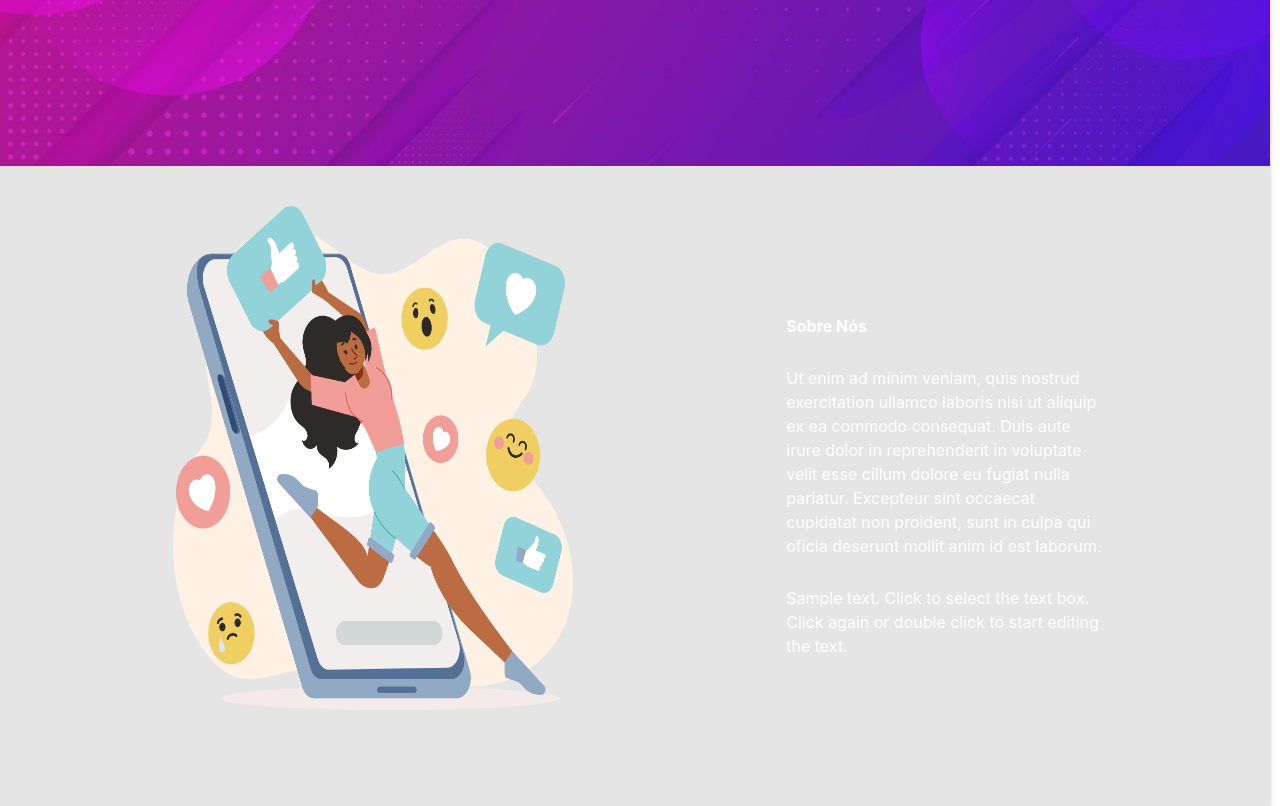
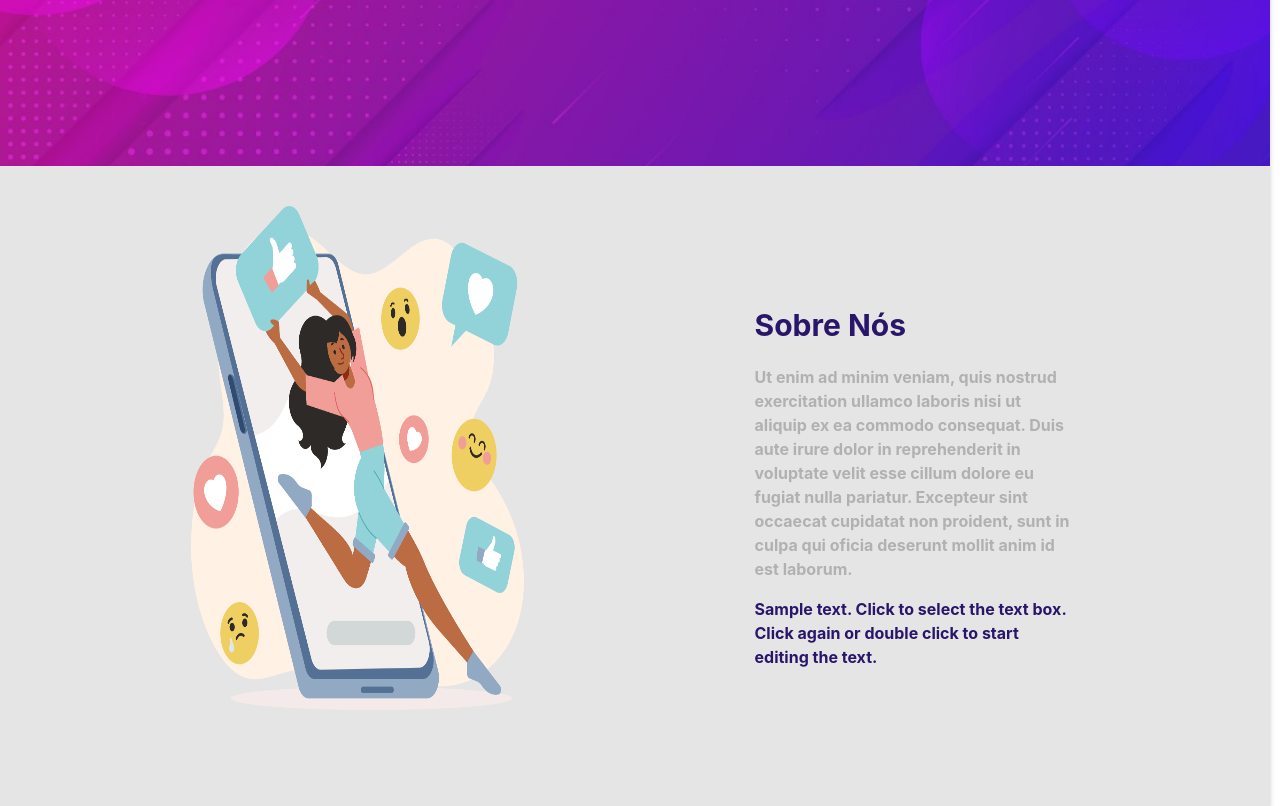
Before and after one commit to FabricioMagnus/o-design-da-mari-website, a React (Vite) app: page / in a window 1280 px wide. Shown: the part 654-1460 px from the top of the page. Built offline with nearby package versions, Linux system fonts and the light colour scheme.

Commit message:
first commit

```diff
--- a/src/App.tsx
+++ b/src/App.tsx
@@ -7,6 +7,7 @@ export const colors = {
   corBackground: "#ffffff",
   corBackgroundSecundaria: "#e5e5e5",
   corPrincipal: "#291569",
+  corTextoBasico: "#b1b1b1",
 };
 function App() {
   return (
--- a/src/components/secondBox.tsx
+++ b/src/components/secondBox.tsx
@@ -13,26 +13,36 @@ export default function SecondBox() {
       p={10}
       justifyContent={{ base: "center", md: "space-evenly" }}
     >
-      <Flex w={"48%"} h={"100%"} justifyContent={"center"}>
+      <Flex
+        w={{ base: "100%", md: "40%" }}
+        h={"100%"}
+        justifyContent={"center"}
+      >
         <Image src={"./3289652.png"} w={"70%"} h={"90%"} />
       </Flex>
       <Flex
-        w={"40%"}
+        w={{ base: "100%", md: "40%" }}
         h={"100%"}
-        justifyContent={"space-evenly"}
+        justifyContent={{ base: "space-evenly", md: "space-evenly" }}
         alignItems={"flex-start"}
-        flexDir={"column"}
+        flexDir={{ base: "row", md: "column" }}
         p={20}
       >
-        <Text fontWeight={"bold"}>Sobre Nós</Text>
-        <Text>
+        <Text fontWeight={"bold"} color={colors.corPrincipal} fontSize={"3xl"}>
+          Sobre Nós
+        </Text>
+        <Text
+          fontWeight={"bold"}
+          color={colors.corTextoBasico}
+          fontSize={"1xl"}
+        >
           Ut enim ad minim veniam, quis nostrud exercitation ullamco laboris
           nisi ut aliquip ex ea commodo consequat. Duis aute irure dolor in
           reprehenderit in voluptate velit esse cillum dolore eu fugiat nulla
           pariatur. Excepteur sint occaecat cupidatat non proident, sunt in
           culpa qui oficia deserunt mollit anim id est laborum.
         </Text>
-        <Text>
+        <Text fontWeight={"bold"} color={colors.corPrincipal} fontSize={"1xl"}>
           Sample text. Click to select the text box. Click again or double click
           to start editing the text.
         </Text>
```
